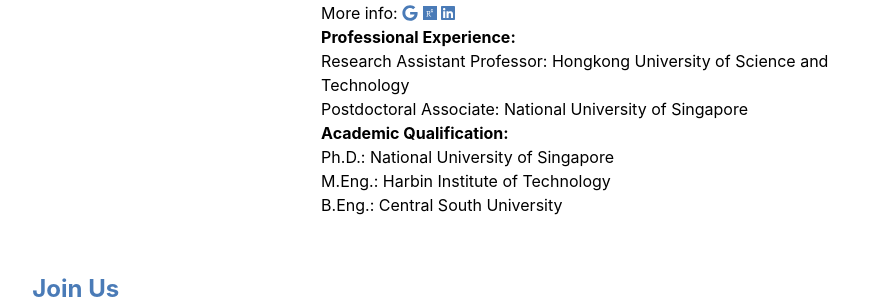
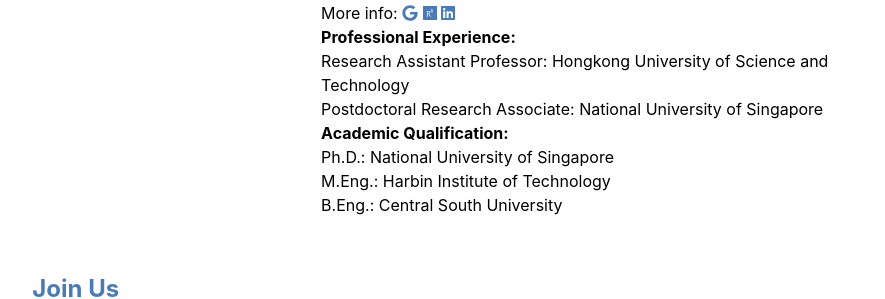
Before and after one commit to buchenwu/buchenwu.github.io, a Jekyll site: the page built from team.md, in a window 1280 px wide. Shown: the part 512-811 px from the top of the page, without its empty margins (197-1082 px from the left). Built offline with Jekyll 4.4.1, drawn with Linux system fonts in a browser that asks for light colours.

Commit message:
Update people.yml

```diff
--- a/_data/people.yml
+++ b/_data/people.yml
@@ -7,7 +7,7 @@ PI:
    email: 'buchenwu@um.edu.mo',
    homepage: 'https://www.fst.um.edu.mo/people/buchenwu/',
    rap: 'Research Assistant Professor: Hongkong University of Science and Technology',
-   postdoc: 'Postdoctoral Associate: National University of Singapore',
+   postdoc: 'Postdoctoral Research Associate: National University of Singapore',
    phd: 'Ph.D.: National University of Singapore',
    master: 'M.Eng.: Harbin Institute of Technology',
    bachelor: 'B.Eng.: Central South University',
```
